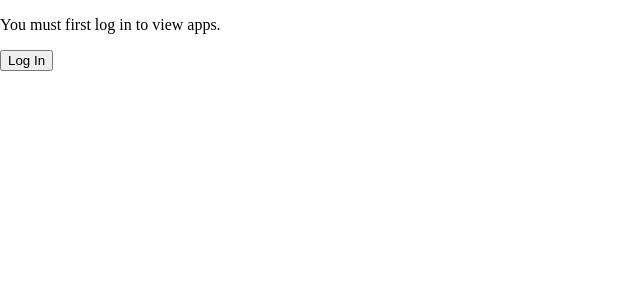
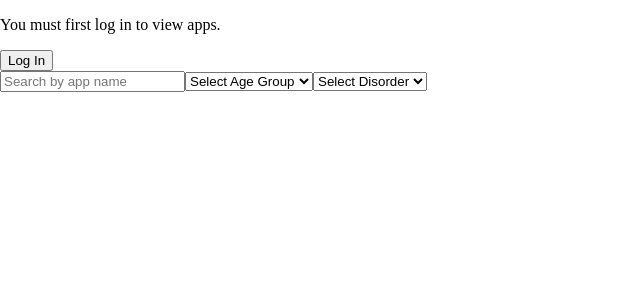
Before and after one commit to genan2003/MindHaven-AI, an Angular app in the folder frontend/angular/: page /apps in a window 1280 px wide. Shown: the top 300 px of the page, without its empty margins (0-640 px from the left). Built offline with nearby package versions, Linux system fonts and the light colour scheme.

Commit message:
Finished search functionality.

```diff
--- a/frontend/angular/src/app/components/app-list/app-list.component.html
+++ b/frontend/angular/src/app/components/app-list/app-list.component.html
@@ -15,3 +15,27 @@
   </div>
   <button (click)="logout()">Log Out</button>
 </ng-template>
+
+<div class="search-filters">
+  <!-- Search by app name -->
+  <input type="text" [(ngModel)]="searchQuery" placeholder="Search by app name" (input)="filterApps()" />
+
+  <!-- Filter by age group -->
+  <select [(ngModel)]="selectedAgeGroup" (change)="filterApps()">
+    <option value="">Select Age Group</option>
+    <option *ngFor="let ageGroup of ageGroups" [value]="ageGroup">{{ ageGroup }}</option>
+  </select>
+
+  <!-- Filter by mental health disorder -->
+  <select [(ngModel)]="selectedDisorder" (change)="filterApps()">
+    <option value="">Select Disorder</option>
+    <option *ngFor="let disorder of disorders" [value]="disorder">{{ disorder }}</option>
+  </select>
+</div>
+
+<!-- List of filtered apps -->
+<ul>
+  <li *ngFor="let app of filteredApps">
+    <a [routerLink]="['/apps', app.id]">{{ app.name }} ({{ app.ageGroup }}) - {{ app.mentalHealthDisorder }}</a>
+  </li>
+</ul>
--- a/frontend/angular/src/app/components/app-list/app-list.component.ts
+++ b/frontend/angular/src/app/components/app-list/app-list.component.ts
@@ -4,15 +4,22 @@ import { TherapeuticAppService } from '../../services/therapeutic-app.service';
 import { RouterModule } from '@angular/router';
 import { CommonModule } from '@angular/common';
 import { AuthService } from '../../services/auth.service';
+import { FormsModule } from '@angular/forms';
 
 @Component({
   selector: 'app-app-list',
-  imports: [RouterModule, CommonModule],
+  imports: [RouterModule, CommonModule, FormsModule],
   templateUrl: './app-list.component.html',
   styleUrls: ['./app-list.component.css']
 })
 export class AppListComponent implements OnInit {
   apps: TherapeuticalApp[] = [];
+  filteredApps: TherapeuticalApp[] = []; // Apps after applying filters
+  searchQuery: string = ''; // Store the search query for app name
+  selectedAgeGroup: string = ''; // Store selected age group for filtering
+  selectedDisorder: string = ''; // Store selected disorder for filtering
+  ageGroups: string[] = []; // List of available age groups
+  disorders: string[] = []; // List of available mental health disorders
   isLoggedIn: boolean = false;
 
   constructor(private appService: TherapeuticAppService, private authService: AuthService) {}
@@ -22,6 +29,38 @@ export class AppListComponent implements OnInit {
       this.isLoggedIn = user ? true : false;
       if(this.isLoggedIn) this.appService.getApps().subscribe((data) => {
         this.apps = data;
+        this.generateFilters();
+    });
+  }
+
+  generateFilters() {
+    const uniqueAgeGroups = new Set<string>();
+    const uniqueDisorders = new Set<string>();
+
+    // Extract unique age groups and disorders from the fetched apps
+    this.apps.forEach((app) => {
+      if (app.ageGroup) uniqueAgeGroups.add(app.ageGroup);
+      if (app.mentalHealthDisorder) uniqueDisorders.add(app.mentalHealthDisorder);
+    });
+
+    this.ageGroups = Array.from(uniqueAgeGroups);
+    this.disorders = Array.from(uniqueDisorders);
+  }
+
+  // Apply filters based on search query, selected age group, and selected disorder
+  filterApps() {
+    this.filteredApps = this.apps.filter((app) => {
+      const matchesName = this.searchQuery
+        ? app.name!.toLowerCase().includes(this.searchQuery.toLowerCase())
+        : true;
+      const matchesAgeGroup = this.selectedAgeGroup
+        ? app.ageGroup === this.selectedAgeGroup
+        : true;
+      const matchesDisorder = this.selectedDisorder
+        ? app.mentalHealthDisorder === this.selectedDisorder
+        : true;
+
+      return matchesName && matchesAgeGroup && matchesDisorder;
     });
   }
 
--- a/frontend/angular/src/app/components/login/login.component.ts
+++ b/frontend/angular/src/app/components/login/login.component.ts
@@ -32,12 +32,13 @@ export class LoginComponent {
         // Decode the token to extract user role and other details
         const userDetails = this.authService.decodeToken(token);
         const role = userDetails.role;
-        const profileCompleted = userDetails.profileCompleted; // Assuming profileCompleted is in the token payload
+        const profileCompleted = response.profileCompleted; // Get the profile completion status from the response
 
-        // Store token and username in localStorage
+        // Store token, username, role, and profile completion status in localStorage
         localStorage.setItem('authToken', token);
         localStorage.setItem('username', this.credentials.username);
         localStorage.setItem('role', role);
+        localStorage.setItem('profileCompleted', JSON.stringify(profileCompleted)); // Store profile completion status
 
         // Routing based on role and profile completion status
         if (role === 'RESEARCHER') {
@@ -59,4 +60,5 @@ export class LoginComponent {
       },
     });
   }
+
 }
```
